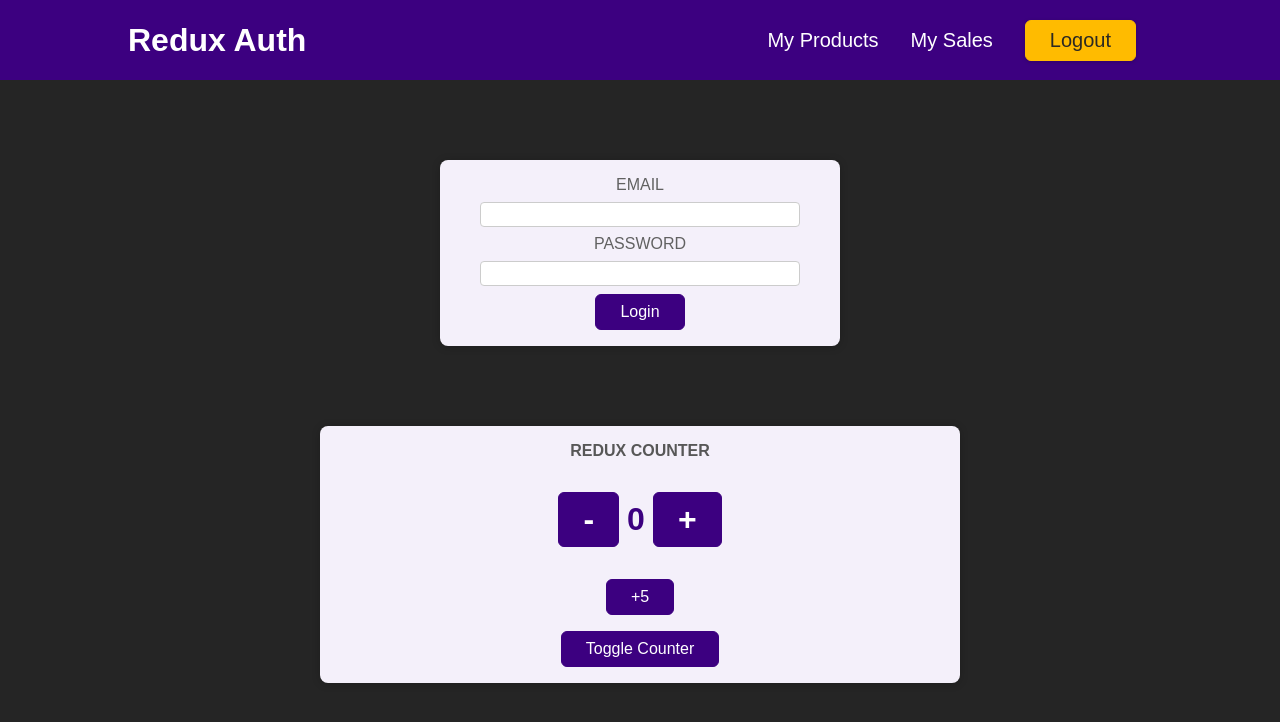
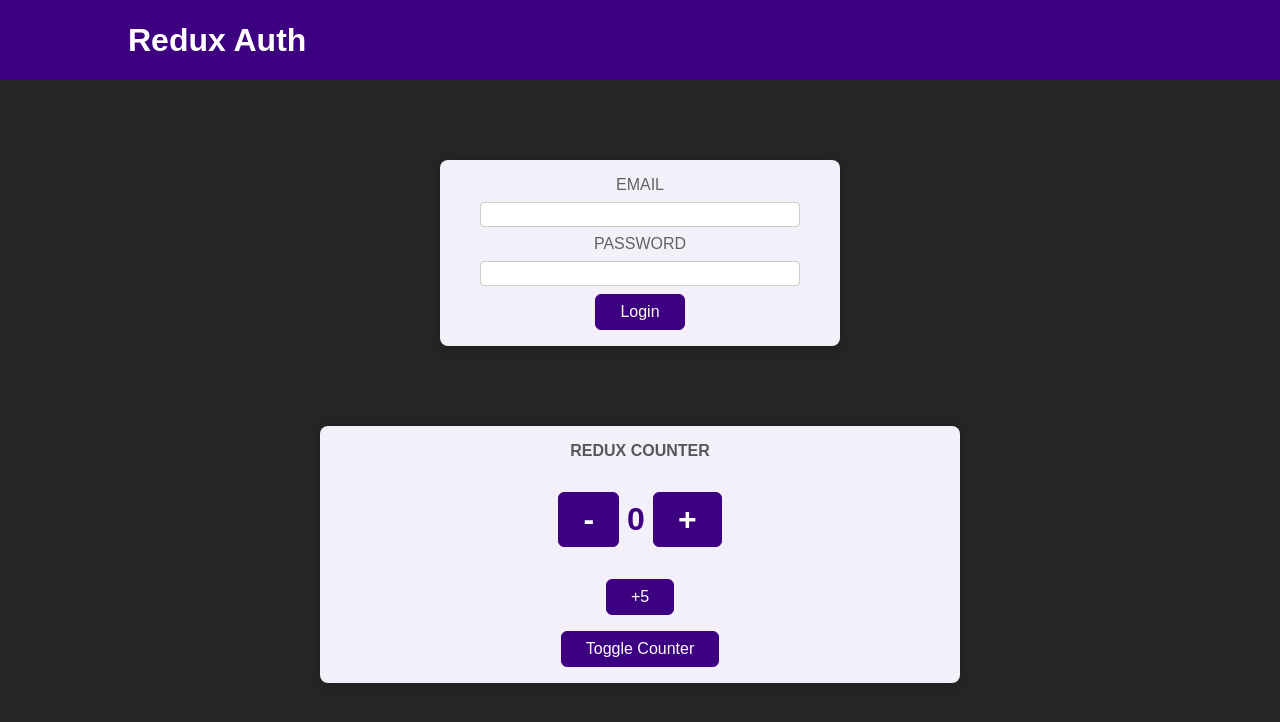
Before and after one commit to aufasyaihan/react-redux, a React (Create React App) app: page / in a window 1280 px wide. Shown: the top 722 px of the page. Built offline with nearby package versions, Linux system fonts and the light colour scheme.

Commit message:
added auth function

```diff
--- a/src/App.js
+++ b/src/App.js
@@ -1,12 +1,15 @@
 import Counter from "./components/Counter";
 import Header from "./components/Header";
 import Auth from "./components/Auth";
+import UserProfile from "./components/UserProfile";
+import { useSelector } from "react-redux";
 
 function App() {
+  const auth = useSelector((state) => state.auth.isAuthenticated);
   return (
     <>
       <Header />
-      <Auth />
+      {auth ? <UserProfile /> : <Auth />}
       <Counter />
     </>
   );
--- a/src/components/Auth.js
+++ b/src/components/Auth.js
@@ -1,17 +1,25 @@
-import classes from './Auth.module.css';
+import { useDispatch } from "react-redux";
+import classes from "./Auth.module.css";
+import { authActions } from "../store";
 
 const Auth = () => {
+  const dispatch = useDispatch();
+
+  const loginHandler = (event) => {
+    event.preventDefault();
+    dispatch(authActions.login());
+  };
   return (
     <main className={classes.auth}>
       <section>
-        <form>
+        <form onSubmit={loginHandler}>
           <div className={classes.control}>
-            <label htmlFor='email'>Email</label>
-            <input type='email' id='email' />
+            <label htmlFor="email">Email</label>
+            <input type="email" id="email" />
           </div>
           <div className={classes.control}>
-            <label htmlFor='password'>Password</label>
-            <input type='password' id='password' />
+            <label htmlFor="password">Password</label>
+            <input type="password" id="password" />
           </div>
           <button>Login</button>
         </form>
--- a/src/components/Header.js
+++ b/src/components/Header.js
@@ -1,22 +1,32 @@
-import classes from './Header.module.css';
+import { useDispatch, useSelector } from "react-redux";
+import classes from "./Header.module.css";
+import { authActions } from "../store";
 
 const Header = () => {
+  const dispatch = useDispatch();
+  const auth = useSelector((state) => state.auth.isAuthenticated);
+
+  const logoutHandler = () => {
+    dispatch(authActions.logout());
+  };
   return (
     <header className={classes.header}>
       <h1>Redux Auth</h1>
+      {auth && (
         <nav>
           <ul>
             <li>
-            <a href='/'>My Products</a>
+              <a href="/">My Products</a>
             </li>
             <li>
-            <a href='/'>My Sales</a>
+              <a href="/">My Sales</a>
             </li>
             <li>
-            <button>Logout</button>
+              <button onClick={logoutHandler}>Logout</button>
             </li>
           </ul>
         </nav>
+      )}
     </header>
   );
 };
```
Lines whose indentation alone changed are shown as unchanged.
